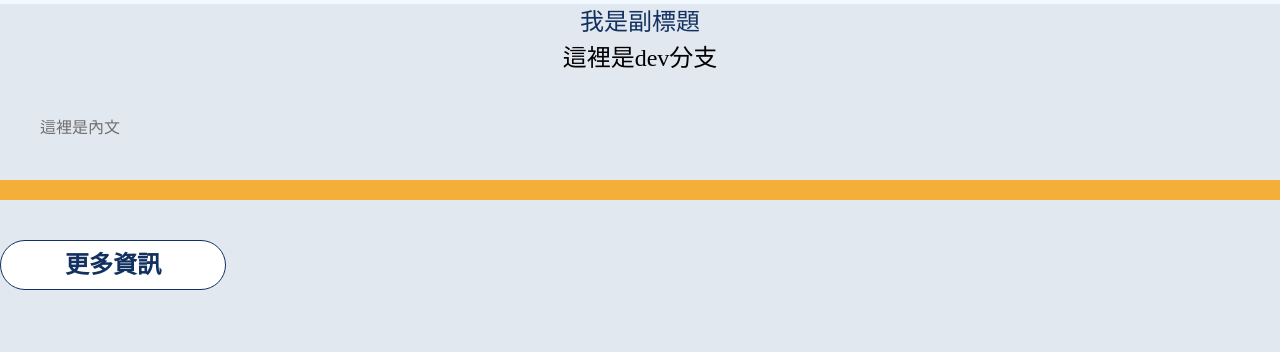
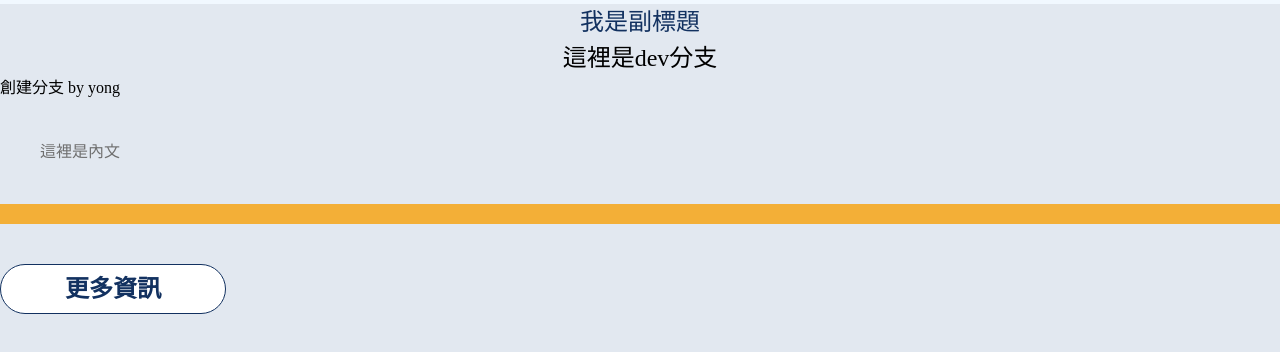
Before and after one commit to TeamRocket12th/Aquarium-Redesign, a website: page src/eventpage.html in a window 1280 px wide. Shown: the part 44-396 px from the top of the page. Drawn offline with Linux system fonts and the light colour scheme.

Commit message:
[feat]: 創建分支eventpage-yong

```diff
--- a/src/eventpage.html
+++ b/src/eventpage.html
@@ -12,6 +12,7 @@
     <h1 class="bg-secondary text-center text-primary">這裡是特展介紹</h1>
     <h2 class="text-center text-primary">我是副標題</h2>
     <h2 class="text-center">這裡是dev分支</h2>
+    <p>創建分支 by yong</p>
     <p class="bg-slate-200 p-10 text-descript">這裡是內文</p>
     <div class="h-5 bg-fn"></div>
     <button class="btn my-10">更多資訊</button>
```
